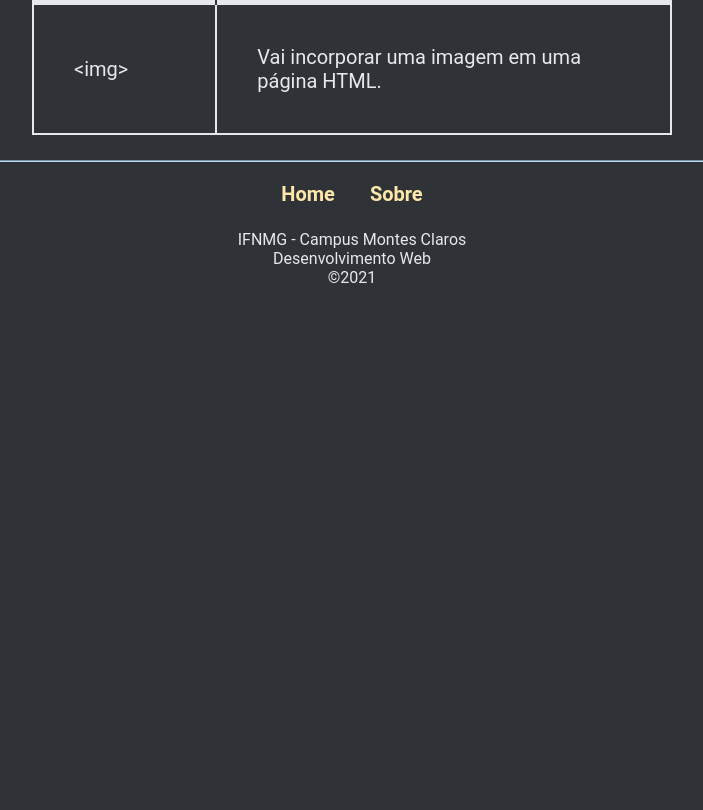
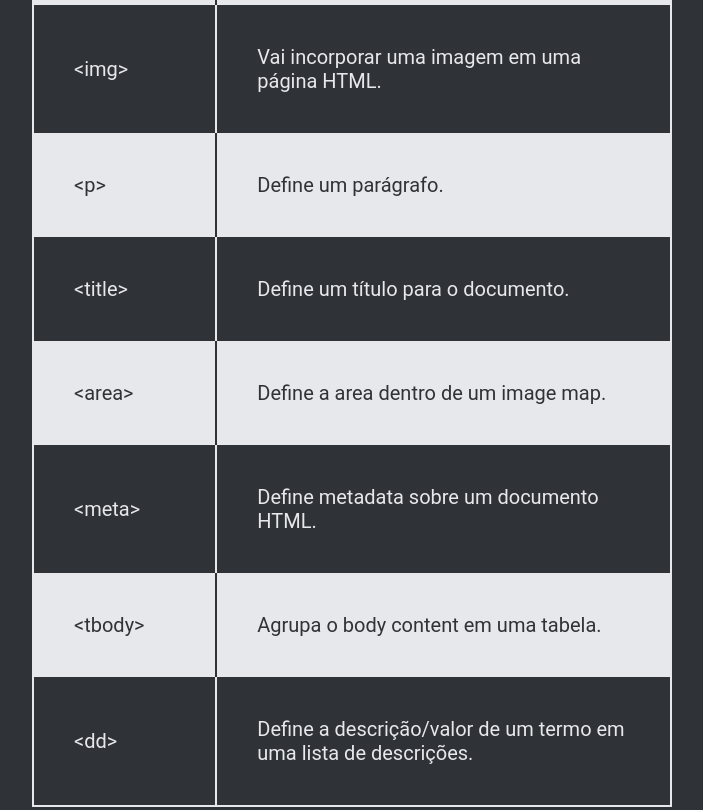
Before and after one commit to fboasorte/fboasorte.github.io, a plain HTML site: page pages/html/referencias.html in a window 1280 px wide. Shown: the part 2400-3210 px from the top of the page, without its empty margins (288-991 px from the left). Before the commit the page ends 2703 px from the top, so only its background shows below. Drawn offline with Linux system fonts and the light colour scheme.

Commit message:
Insere informações sobre tags do Hugo

```diff
--- a/pages/html/referencias.html
+++ b/pages/html/referencias.html
@@ -164,7 +164,42 @@
             </td>
           </tr>
 
-
+          <tr>
+            <td><a id= "p" href="../html/tags/tag_p.html">&lt;p&gt;</a></td>
+            <td>
+              Define um parágrafo.
+            </td>
+          </tr>
+          <tr>
+            <td><a id= "title" href="../html/tags/tag_title.html">&lt;title&gt;</a></td>
+            <td>
+              Define um título para o documento.
+            </td>
+          </tr>
+          <tr>
+            <td><a id= "area" href="../html/tags/tag_area.html">&lt;area&gt;</a></td>
+            <td>
+                Define a area dentro de um image map.
+            </td>
+          </tr>
+          <tr>
+            <td><a id= "meta" href="../html/tags/tag_meta.html">&lt;meta&gt;</a></td>
+            <td>
+              Define metadata sobre um documento HTML.
+            </td>
+          </tr>
+          <tr>
+            <td><a id= "tbody" href="../html/tags/tag_tbody.html">&lt;tbody&gt;</a></td>
+            <td>
+              Agrupa o body content em uma tabela.
+            </td>
+          </tr>
+          <tr>
+            <td><a id= "dd" href="../html/tags/tag_dd.html">&lt;dd&gt;</a></td>
+            <td>
+              Define a descrição/valor de um termo em uma lista de descrições.
+            </td>
+          </tr>
 
 
         </tbody>
```
